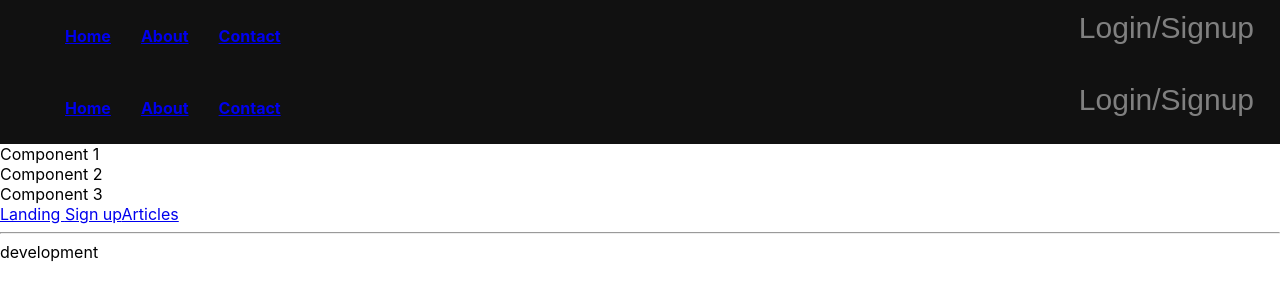
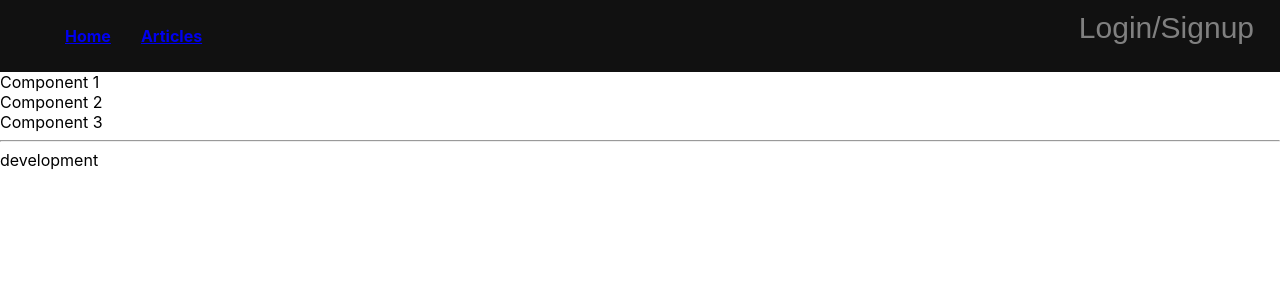
Before and after one commit to Lkleindesigns/sazerac-social, a React (Create React App) app: page / in a window 1280 px wide. Shown: the top 300 px of the page. Built offline with nearby package versions, Linux system fonts and the light colour scheme; no server answers.

Commit message:
move links to navbar

```diff
--- a/src/App.js
+++ b/src/App.js
@@ -16,9 +16,6 @@ function App() {
   return (
     <div>
       <Router />
-      <Link to="/">Landing </Link>
-      <Link to="/register">Sign up</Link>
-      <Link to="/articles">Articles</Link>
       { isWriter ? <Link to="/publisher/article/new">Add post </Link> : null }
       <hr></hr>
       <div>{process.env.NODE_ENV}</div>
--- a/src/components/Landing.js
+++ b/src/components/Landing.js
@@ -1,10 +1,8 @@
 import React from 'react'
-import Navbar from "../components/Navbar";
 
 const Landing = () => {
   return (
     <>
-      <Navbar />
       <div>
         <div>Component 1</div>
         <div>Component 2</div>
--- a/src/components/Navbar.js
+++ b/src/components/Navbar.js
@@ -30,12 +30,8 @@ const Navbar = () => {
       text:"Home"
     },
     {
-      link: "/about/",
-      text:"About"
-    },
-    {
-      link: "/contact/",
-      text:"Contact"
+      link: "/articles",
+      text:"Articles"
     }
   ];
 
```
